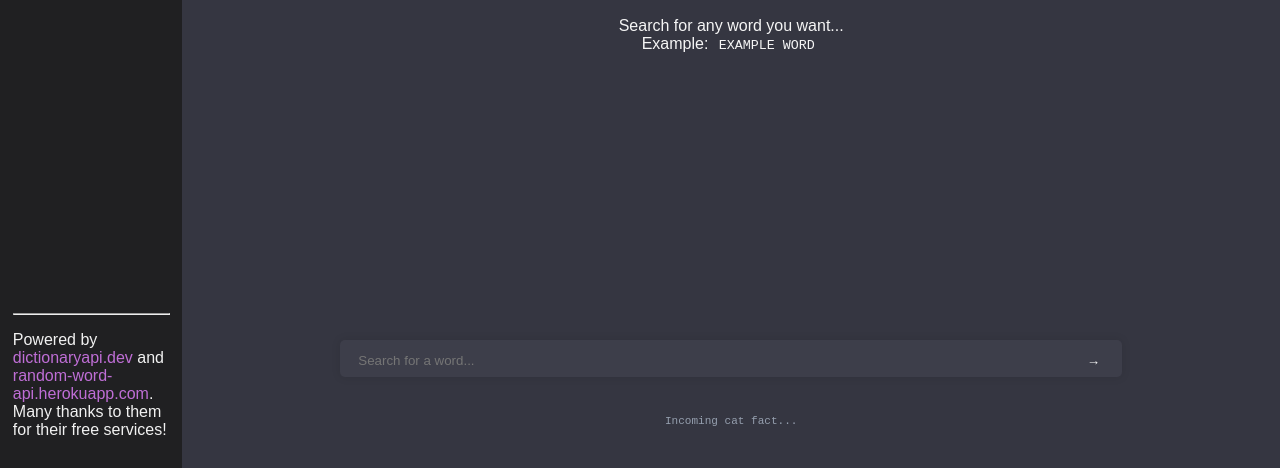
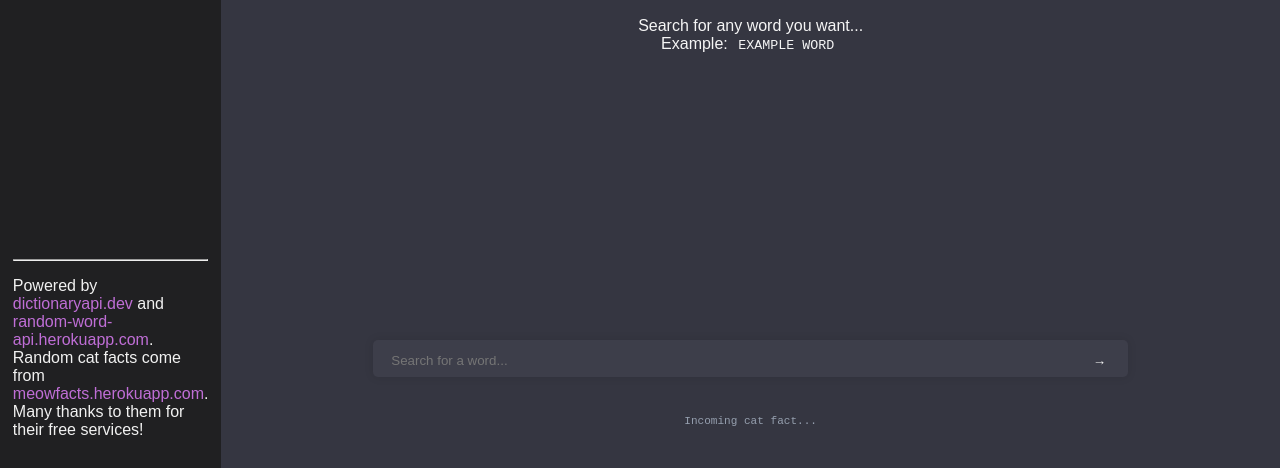
Before and after one commit to TheRekrab/word-finder-v2, a plain HTML site: page index.html in a window 1280 px wide. Shown: the part 332-800 px from the top of the page. Drawn offline with Linux system fonts and the light colour scheme; no server answers.

Commit message:
thank the cat

```diff
--- a/index.html
+++ b/index.html
@@ -14,7 +14,7 @@
 				</div>
 				<div>
 					<hr>
-					<p>Powered by <a href="https://dictionaryapi.dev" target="_blank">dictionaryapi.dev</a> and <a href="https://random-word-api.herokuapp.com/home" target="_blank">random-word-api.herokuapp.com</a>. Many thanks to them for their free services!</p>
+					<p>Powered by <a href="https://dictionaryapi.dev" target="_blank">dictionaryapi.dev</a> and <a href="https://random-word-api.herokuapp.com/home" target="_blank">random-word-api.herokuapp.com</a>. Random cat facts come from <a href="https://meowfacts.herokuapp.com/" target="_blank">meowfacts.herokuapp.com</a>. Many thanks to them for their free services!</p>
 				</div>
 			</div>
 			<div id="main">
```
